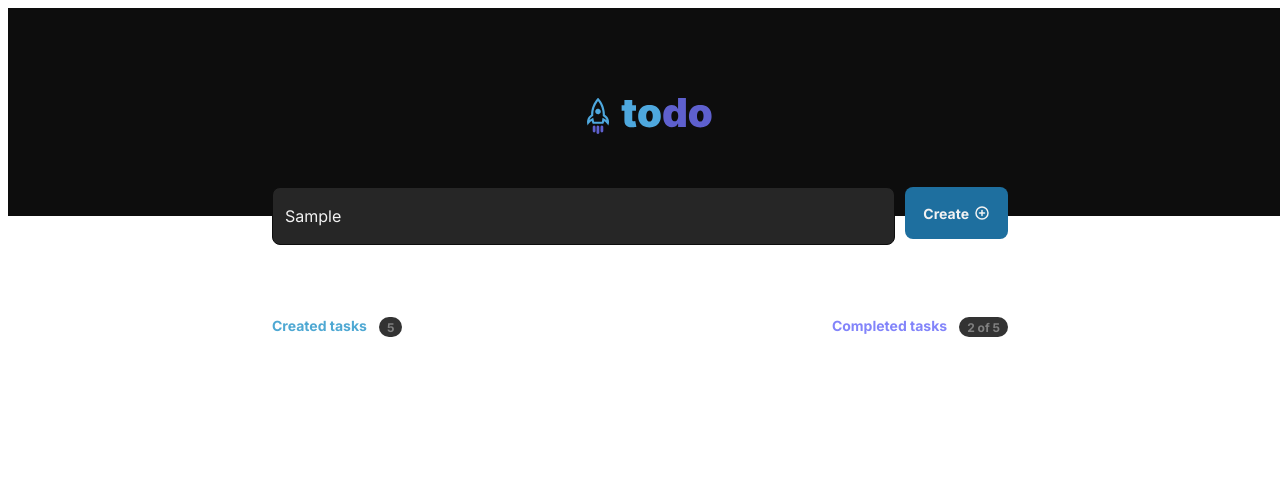
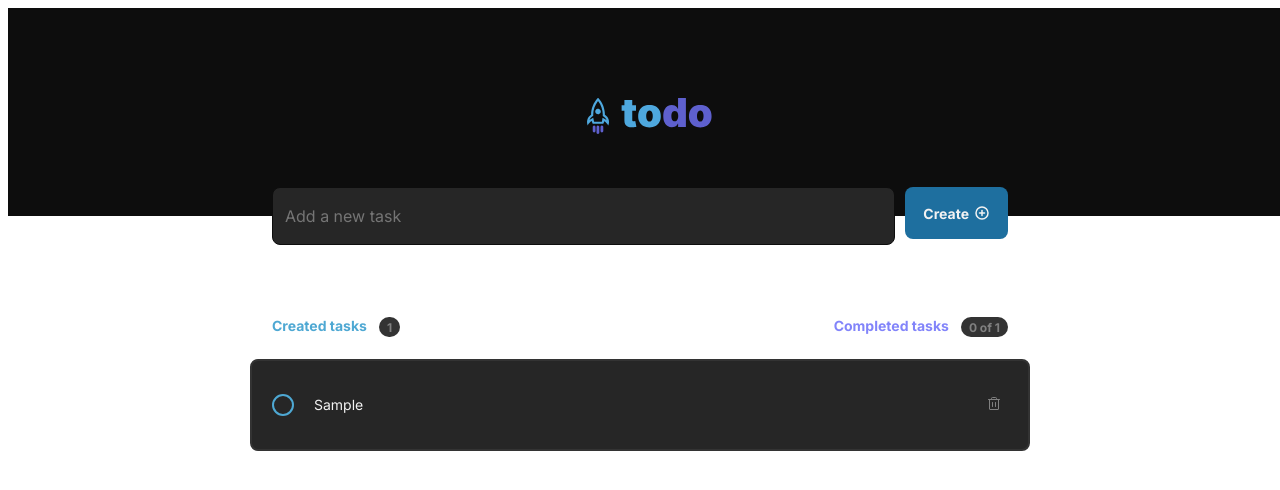
Before and after one commit to martahil/ToDoListRocketSeatReactChallenge, a React (Vite) app: page / in a window 1280 px wide. Both pictures are taken after typing "Sample" into the empty fields and a click on the button "Create". Shown: the top 490 px of the page. Built offline with nearby package versions, Linux system fonts and the light colour scheme.

Commit message:
Add and delete task functionalities / Task counter (created and completed)

```diff
--- a/src/App.tsx
+++ b/src/App.tsx
@@ -1,13 +1,63 @@
 import { Header } from "./components/Header"
 import { Input } from "./components/Input"
+import { Button } from "./components/Button"
+import { PlusCircle } from "phosphor-react"
+import { TasksBoardHeader } from "./components/TasksBoardHeader"
+import { TaskItem } from "./components/TaskItem"
+
+
+import { useState } from "react"
 
 import styles from './App.module.css'
 import './global.css'
-import { Button } from "./components/Button"
-import { PlusCircle } from "phosphor-react"
-import { TasksBoardHeader } from "./components/TasksBoardHeader"
+
+export interface ITask {
+  id: number
+  text: string
+  isChecked: boolean
+}
 
 function App() {
+  const [tasks, setTasks] = useState<ITask[]>([])
+  const [inputValue, setInputValue] = useState('')
+
+  const checkedTasksCounter = tasks.reduce((prevValue, currentTask) => {
+    if (currentTask.isChecked) {
+      return prevValue + 1
+    }
+    return prevValue
+  }, 0)
+
+  function handleAddTask() {
+    if (!inputValue) {
+      return
+    }
+    const newTask: ITask = {
+      id: new Date().getTime(),
+      text: inputValue,
+      isChecked: false,
+    }
+    setTasks((state) => [...state, newTask])
+    setInputValue('')
+  }
+
+  function handleRemoveTask(id: number) {
+    const filteredTasks = tasks.filter((task) => task.id !== id)
+    if (!confirm("Do you really want to delete this task?")) {
+      return
+    }
+    setTasks(filteredTasks)
+  }
+
+  function handleToggleTask({ id, value }: { id: number, value: boolean }) {
+    const updatedTasks = tasks.map((task) => {
+      if (task.id === id) {
+        return { ...task, isChecked: value }
+      }
+      return { ...task }
+    })
+    setTasks(updatedTasks)
+  }
 
   return (
     <main>
@@ -15,14 +65,38 @@ function App() {
 
       <section>
         <div className={styles.createTaskDiv}>
-          <Input className={styles.taskAddInput} />
-          <Button className={styles.createBtn}>
+          <Input
+            onChange={(e) => setInputValue(e.target.value)}
+            value={inputValue}
+            className={styles.taskAddInput}
+          />
+          <Button onClick={handleAddTask} className={styles.createBtn}>
             Create
             <PlusCircle size={16} color="#f2f2f2" weight="bold" />
           </Button>
         </div>
 
-        <TasksBoardHeader />
+        <div>
+          <TasksBoardHeader
+            tasksCounter={tasks.length}
+            checkedTasksCounter={checkedTasksCounter}
+          />
+
+          {tasks.length > 0 ? (
+            <div>
+              {tasks.map((task) => (
+                <TaskItem
+                  key={task.id}
+                  data={task}
+                  removeTask={handleRemoveTask}
+                  toggleTaskStatus={handleToggleTask}
+                />
+              ))}
+            </div>
+          ) : (
+            <h1>This is an Empty component test</h1>
+          )}
+        </div>
       </section>
     </main>
   )
--- /dev/null
+++ b/src/components/TaskItem.module.css
@@ -0,0 +1,97 @@
+.individualTask {
+  background: var(--gray-500);
+  border: 2px solid var(--gray-400);
+  border-radius: 8px;
+  padding: 1.25rem;
+  display: flex;
+  justify-content: space-between;
+  align-items: center;
+  margin: 0 auto;
+  width: 46rem;
+  margin-bottom: 0.75rem;
+}
+
+.checkboxAndTxt {
+  display: flex;
+  align-items: center;
+}
+
+.individualTask label {
+  display: flex;
+}
+
+.individualTask label input[type='checkbox'] {
+  display: none;
+}
+
+.taskTxt p {
+  font-family: 'Inter', sans-serif;
+  font-size: 0.875rem;
+  color: var(--gray-100);
+}
+
+.checkbox {
+  border-radius: 100%;
+  height: 1.125rem;
+  width: 1.125rem;
+  transition: 0.2s all;
+  display: flex;
+  align-items: center;
+  justify-content: center;
+  font-size: 0.55rem;
+  flex-shrink: 0;
+}
+
+.checkbox-unchecked {
+  border: 2px solid var(--blue-100);
+  color: transparent;
+}
+
+.checkbox-unchecked:hover {
+  background-color: rgba(30, 111, 157, 0.2);
+  color: #0063BF;
+  cursor: pointer;
+}
+
+.checkbox-checked {
+  border: 2px solid var(--purple-200);
+  background-color: var(--purple-200);
+  color: var(--gray-100);
+}
+
+.checkbox-checked:hover {
+  border: 2px solid var(--purple-100);
+  background-color: var(--purple-100);
+  cursor: pointer;
+}
+
+.paragraph {
+  font-size: 0.875rem;
+  line-height: 140%;
+  user-select: none;
+  transition: 0.2 all;
+  text-align: justify;
+  padding: 0 1.25rem;
+  word-break: break-word;
+}
+
+.paragraph-checked {
+  text-decoration: line-through;
+  color: var(--gray-300) !important;
+}
+
+.deleteButton {
+  color: var(--gray-300);
+  background-color: transparent;
+  border: none;
+}
+
+.deleteButton:hover {
+  color: var(--red-100);
+  cursor: pointer;
+  transition: 0.2s;
+}
+
+.deleteButton:active {
+  color: var(--gray-300);
+}
--- /dev/null
+++ b/src/components/TaskItem.tsx
@@ -0,0 +1,50 @@
+import { Check, Trash } from 'phosphor-react'
+import { ITask } from '../App'
+
+import styles from './TaskItem.module.css'
+
+interface Props {
+  data: ITask
+  removeTask: (id: number) => void
+  toggleTaskStatus: ({ id, value }: { id: number; value: boolean }) => void
+}
+
+export function TaskItem({ data, removeTask, toggleTaskStatus }: Props) {
+  function handleTaskToggle() {
+    toggleTaskStatus({ id: data.id, value: !data.isChecked })
+  }
+
+  function handleRemove() {
+    removeTask(data.id)
+  }
+
+  const checkboxCheckedClassName = data.isChecked
+    ? styles['checkbox-checked']
+    : styles['checkbox-unchecked']
+  const paragraphCheckedClassName = data.isChecked
+    ? styles['paragraph-checked']
+    : ''
+
+  return (
+    <div className={styles.individualTask}>
+      <div className={styles.taskTxt}>
+        <label htmlFor="checkbox" onClick={handleTaskToggle}>
+          <div className={styles.checkboxAndTxt}>
+            <input readOnly type="checkbox" checked={data.isChecked} />
+
+            <span className={`${styles.checkbox} ${checkboxCheckedClassName}`}>
+              <Check size={12} /> {/* The data.isChecked && was removed to show the ✔️ on hover */}
+            </span>
+          </div>
+          <p className={`${styles.paragraph} ${paragraphCheckedClassName}`}>
+            {data.text}
+          </p>
+        </label>
+      </div>
+
+      <button onClick={handleRemove} className={styles.deleteButton}>
+        <Trash size={16} />
+      </button>
+    </div>
+  )
+}
--- a/src/components/TasksBoardHeader.tsx
+++ b/src/components/TasksBoardHeader.tsx
@@ -1,17 +1,24 @@
 import styles from './TasksBoardHeader.module.css'
 
-export function TasksBoardHeader() {
+interface Props {
+  tasksCounter: number
+  checkedTasksCounter: number
+}
+
+export function TasksBoardHeader({ tasksCounter, checkedTasksCounter }: Props) {
   return (
     <div className={styles.boardHeader}>
       <div className={styles.createdAndCompletedTasks}>
         <div className={styles.createdTasksDiv}>
           <span className={styles.createdTasksTxt}>Created tasks</span>
-          <span className={styles.createdTasksCounter}>5</span>
+          <span className={styles.createdTasksCounter}>{tasksCounter}</span>
         </div>
 
         <div className={styles.completedTasksDiv}>
           <span className={styles.completedTasksTxt}>Completed tasks</span>
-          <span className={styles.completedTasksCounter}>2 of 5</span>
+          <span className={styles.completedTasksCounter}>
+            {tasksCounter === 0 ? tasksCounter : `${checkedTasksCounter} of ${tasksCounter}`}
+          </span>
         </div>
       </div>
     </div>
```
